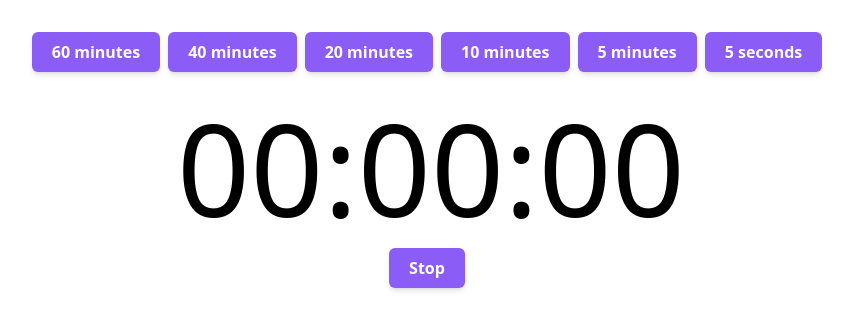
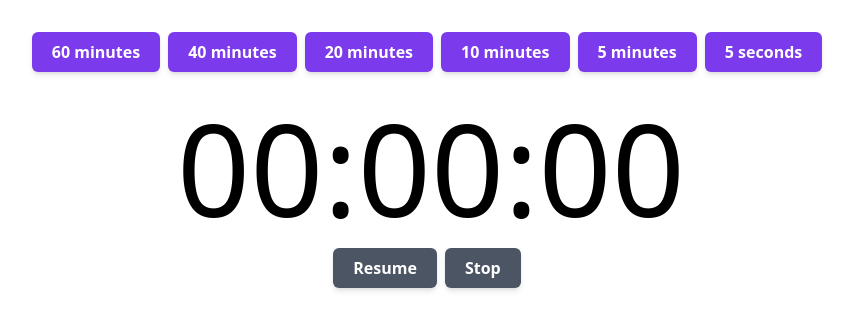
Before and after one commit to jonnochoo/timer, a Nuxt app: page / in a window 1280 px wide. Shown: the top 330 px of the page, without its empty margins (209-1062 px from the left). Built offline with nearby package versions, Linux system fonts and the light colour scheme.

Commit message:
feat: added pause and resune

```diff
--- a/app.vue
+++ b/app.vue
@@ -1,22 +1,22 @@
 <template>
     <div class="container mx-auto">
         <div class="m-8 flex justify-center">
-            <button class="btn-primary" @click="timer.start(0, 60)">
+            <button class="btn btn-primary" @click="timer.start(0, 60)">
                 60 minutes
             </button>
-            <button class="btn-primary" @click="timer.start(0, 40)">
+            <button class="btn btn-primary" @click="timer.start(0, 40)">
                 40 minutes
             </button>
-            <button class="btn-primary" @click="timer.start(0, 20)">
+            <button class="btn btn-primary" @click="timer.start(0, 20)">
                 20 minutes
             </button>
-            <button class="btn-primary" @click="timer.start(0, 10)">
+            <button class="btn btn-primary" @click="timer.start(0, 10)">
                 10 minutes
             </button>
-            <button class="btn-primary" @click="timer.start(0, 5)">
+            <button class="btn btn-primary" @click="timer.start(0, 5)">
                 5 minutes
             </button>
-            <button class="btn-primary" @click="timer.start(0, 0, 5)">
+            <button class="btn btn-primary" @click="timer.start(0, 0, 5)">
                 5 seconds
             </button>
         </div>
@@ -26,7 +26,17 @@
         </div>
 
         <div class="mt-4 flex justify-center">
-            <button @click="timer.stop" class="btn-primary">Stop</button>
+            <button
+                v-if="timer.isRunning"
+                @click="timer.pause"
+                class="btn btn-secondary"
+            >
+                Pause
+            </button>
+            <button v-else @click="timer.resume" class="btn btn-secondary">
+                Resume
+            </button>
+            <button @click="timer.stop" class="btn btn-secondary">Stop</button>
         </div>
     </div>
 </template>
@@ -44,6 +54,8 @@ const timer = reactive({
     recordedSeconds: 0,
     display: '00:00:00',
     setIntervalId: null as Timeout,
+    isRunning: false,
+    isStarted: false,
     start: function (hours: number, minutes: number, seconds: number = 0) {
         this.audio = new Audio()
         this.audio.src = 'service-bell-ring-14610.mp3'
@@ -51,6 +63,8 @@ const timer = reactive({
 
         this.stop()
 
+        this.isRunning = true
+        this.isStarted = true
         this.hours = hours
         this.minutes = minutes
         this.seconds = seconds
@@ -62,12 +76,25 @@ const timer = reactive({
         })
     },
     stop: function () {
-        clearInterval(this.setIntervalId)
+        this.pause()
+        this.isStarted = false
         this.recordedSeconds = 0
         this.hours = 0
         this.minutes = 0
         this.seconds = 0
         this.display = '--:--:--'
+    },
+    pause: function () {
+        clearInterval(this.setIntervalId)
+        this.isRunning = false
+    },
+    resume: function () {
+        this.isRunning = true
+        setTimeout(() => {
+            this.setIntervalId = setInterval(() => {
+                this.update()
+            }, 1000)
+        })
     },
     update: function () {
         this.recordedSeconds++
--- a/assets/main.css
+++ b/assets/main.css
@@ -3,7 +3,13 @@
 @tailwind utilities;
 
 @layer components {
+  .btn {
+    @apply py-2 px-5  font-semibold rounded-md shadow-md hover:focus:outline-none  mr-2;
+  }
   .btn-primary {
-    @apply py-2 px-5 bg-violet-500 text-white font-semibold rounded-md shadow-md hover:bg-violet-700 focus:outline-none focus:ring focus:ring-violet-400 focus:ring-opacity-75 mr-2;
+    @apply bg-violet-600 hover:bg-violet-800  text-white
+  }
+  .btn-secondary {
+    @apply bg-gray-600 hover:bg-gray-800  text-white
   }
 }
```
